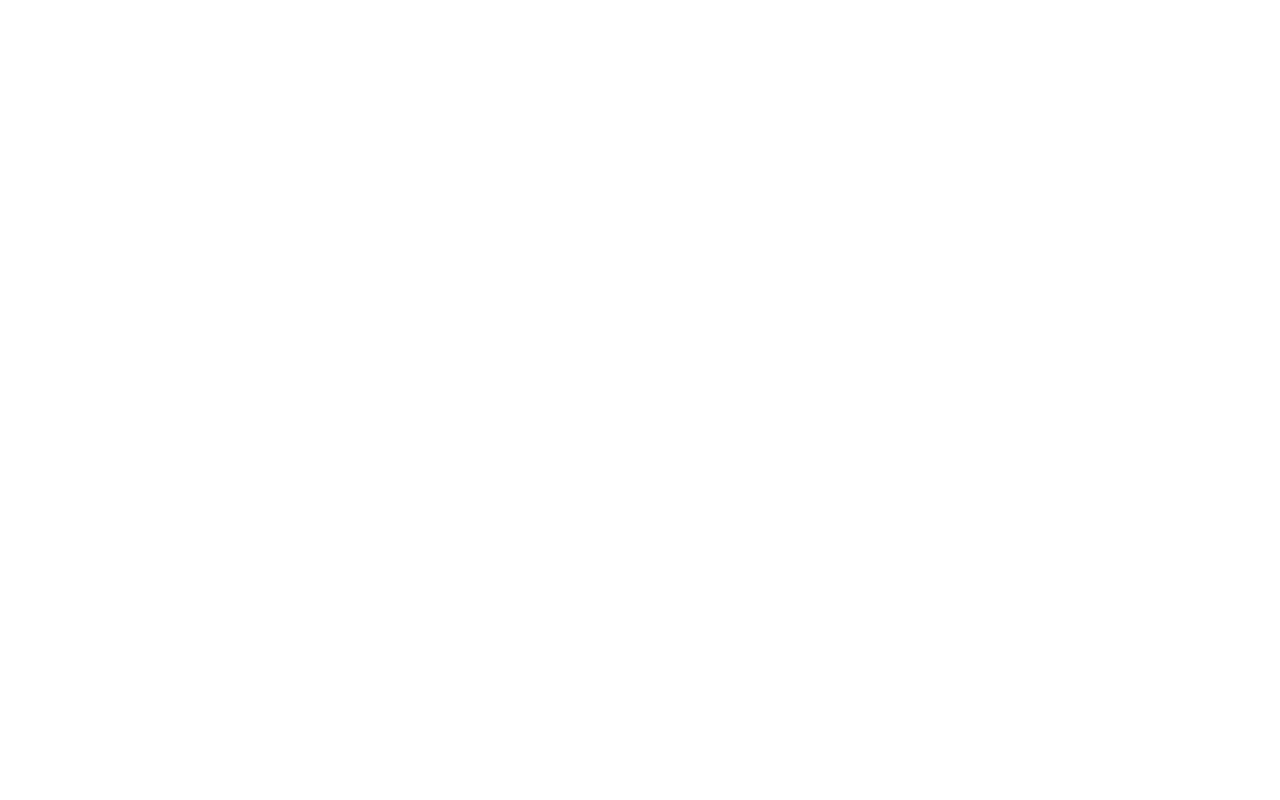
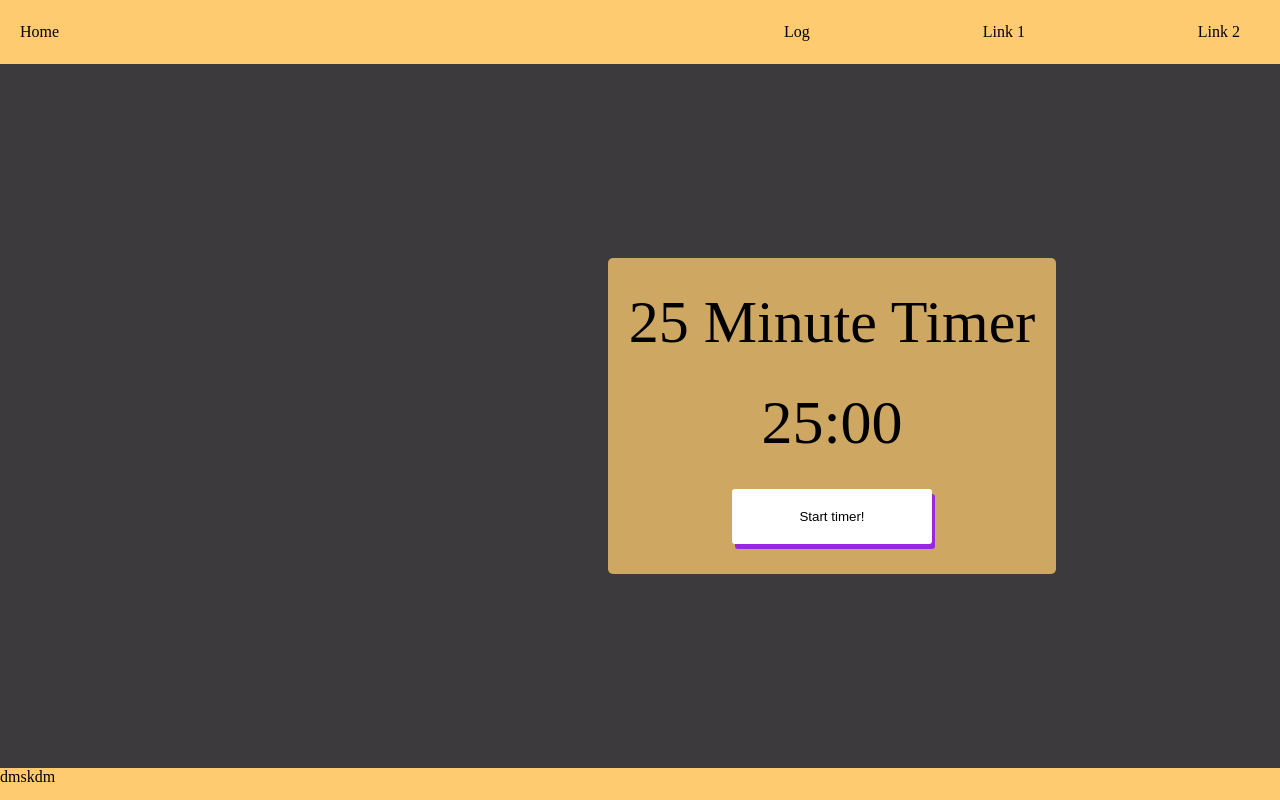
Before and after one commit to Jaydenstone1/Js.Pomodoro, a plain HTML site: page index.html in a window 1280 px wide. Drawn offline with Linux system fonts and the light colour scheme.

Commit message:
basic layout

```diff
--- a/index.html
+++ b/index.html
@@ -4,8 +4,34 @@
   <meta charset="UTF-8">
   <meta name="viewport" content="width=device-width, initial-scale=1.0">
   <title>Pomodoro</title>
+  <link rel="stylesheet" href="style.css">
 </head>
 <body>
+  <div id='header'>
+    <div class="nav">
+      <div class="home">Home</div>
+      <li class="navList">
+        <ul>Log</ul>
+        <ul> Link 1</ul>
+        <ul>Link 2</ul>
+      </li>
+    </div>
+  </div>
+  <div id="content">
+    <div id="hourGlass">
+
+    </div>
+    <div id="countDown">
+      <div class="timerBox">
+        <div>25 Minute Timer</div>
+        <div id="time"> 25:00</div>
+        <button> Start timer!</button>
+      </div>
+    </div>
+  </div>
+  <div id ='footer'>
+    dmskdm
+  </div>
 
 </body>
 </html>
--- /dev/null
+++ b/style.css
@@ -0,0 +1,98 @@
+* {
+  box-sizing: border-box;
+  padding: 0px;
+  border: 0px;
+  margin: 0px
+
+}
+
+html {
+  background-color: #3C3A3D;
+}
+
+body{
+  display: flex;
+  flex-direction: column;
+  height: 100vh;
+
+}
+
+#header {
+  height: 8vh;
+  background-color: #FFCB70;
+  border: none;
+}
+
+#content {
+  display: flex;
+  flex: 1;
+}
+
+#footer {
+  height: 4vh;
+  background-color: #FFCB70;
+  border: none;
+}
+
+.navList {
+  list-style-type: none;
+  text-decoration: none;
+  display: flex;
+  flex-direction: row;
+  justify-content: space-between;
+  width: 40%;
+  padding: 0px 20px;
+}
+
+.nav {
+  display: flex;
+  flex-direction: row;
+  justify-content: space-between;
+  align-items: center;
+  padding: 5px 20px;
+  height: 100%;
+}
+
+.content {
+  display: flex;
+  flex-direction: row;
+}
+
+#hourGlass {
+  width: 30%;
+
+}
+
+#countDown {
+  display: flex;
+  flex-direction: column;
+  align-items: center;
+  justify-content: center;
+  width: 70%;
+  font-size: 60px;
+}
+
+.timerBox {
+  background: rgb(255 203 112 / 75%);
+  width: 50%;
+  height: 45%;
+  display: flex;
+  flex-direction: column;
+  align-items: center;
+  justify-content: space-evenly;
+  border-radius: 5px;
+}
+
+#time {
+  font-size: 62px;
+
+}
+
+button {
+  height: 55px;
+  width: 200px;
+  border-radius: 3px;
+  background-color: white;
+  cursor: pointer;
+  box-shadow: 3px 5px rgb(152, 40, 221);
+}
```
